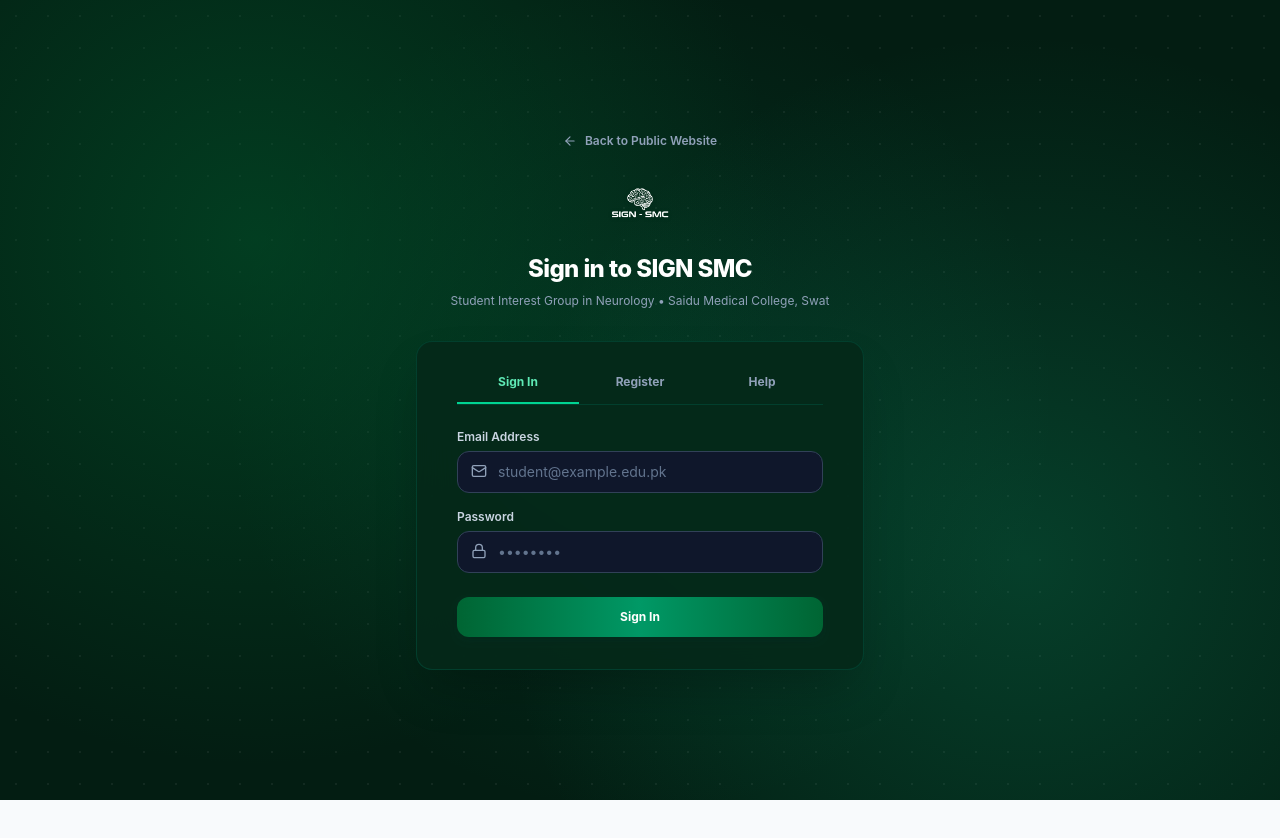
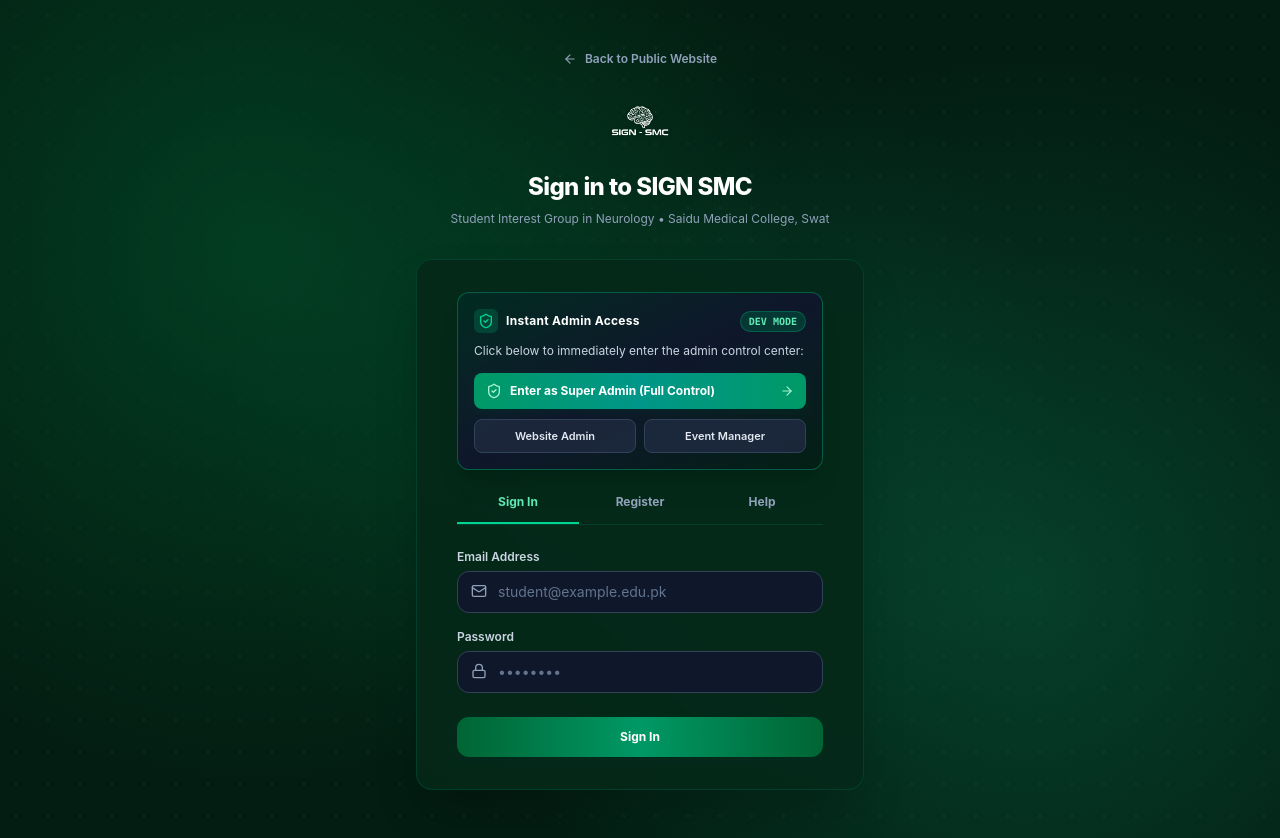
Before and after one commit to saudurrahman-me/sign-smc, a React (Vite) app: page /login in a window 1280 px wide. Before the commit the page ends 800 px from the top, so only its background shows below. Built offline with nearby package versions, Linux system fonts and the light colour scheme; no server answers.

Commit message:
feat: show dev admin access buttons in DEV mode on LoginPage

```diff
--- a/src/pages/auth/LoginPage.tsx
+++ b/src/pages/auth/LoginPage.tsx
@@ -97,8 +97,8 @@
 
       <div className="mt-8 sm:mx-auto sm:w-full sm:max-w-md px-4 sm:px-0">
         <div className="bg-[#052919]/90 backdrop-blur-xl py-8 px-6 sm:px-10 shadow-2xl rounded-2xl border border-emerald-900/60">
-          {/* Quick Dev Demo Access when Supabase is unconfigured */}
-          {!isConfigured && (
+          {/* Quick Dev Demo Access when in development or Supabase is unconfigured */}
+          {(!isConfigured || import.meta.env.DEV) && (
             <div className="mb-6 p-4 rounded-xl bg-gradient-to-br from-emerald-950/90 via-slate-900 to-[#032014] border border-emerald-500/40 shadow-xl">
               <div className="flex items-center justify-between mb-2">
                 <div className="flex items-center gap-2">
@@ -106,15 +106,15 @@
                     <ShieldCheck className="w-4 h-4" />
                   </div>
                   <h3 className="text-xs font-bold text-white tracking-wide">
-                    Instant Admin Demo Access
+                    Instant Admin Access
                   </h3>
                 </div>
                 <span className="text-[10px] font-mono font-semibold uppercase bg-emerald-900/60 text-emerald-300 border border-emerald-500/30 px-2 py-0.5 rounded-full">
-                  Preview Mode
+                  Dev Mode
                 </span>
               </div>
               <p className="text-xs text-slate-300 mb-3 leading-relaxed">
-                Supabase database setup is currently pending. Click below to sign in immediately and preview the admin control center:
+                Click below to immediately enter the admin control center:
               </p>
 
               <div className="space-y-2">
```
